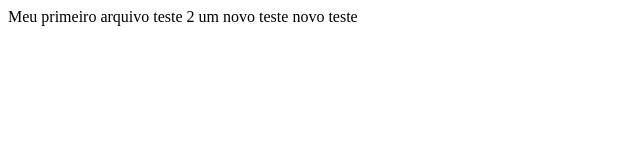
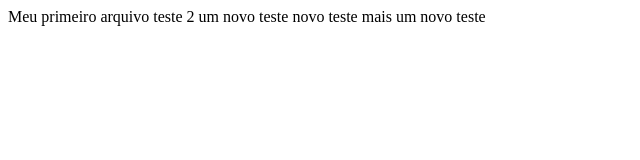
Before and after one commit to RodrigoJAlves/MEU_PROJETO_VERSIONADO, a plain HTML site: page index.html in a window 1280 px wide. Shown: the whole page, without its empty margins (0-640 px from the left). Drawn offline with Linux system fonts and the light colour scheme.

Commit message:
Update index.html

```diff
--- a/index.html
+++ b/index.html
@@ -4,5 +4,6 @@ Meu primeiro arquivo
   teste 2
   um novo teste
 novo teste
+  mais um novo teste
 </body>
 </html>
```
